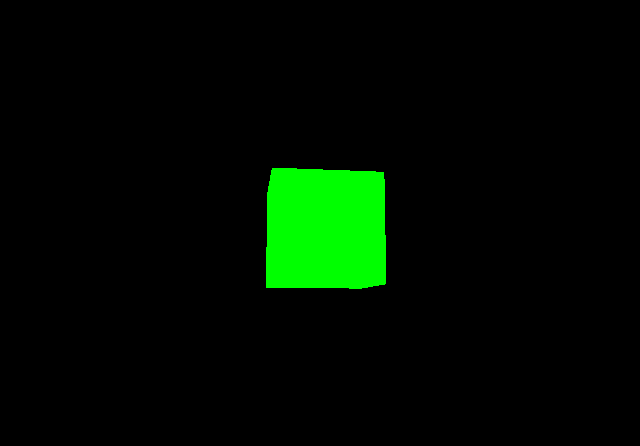
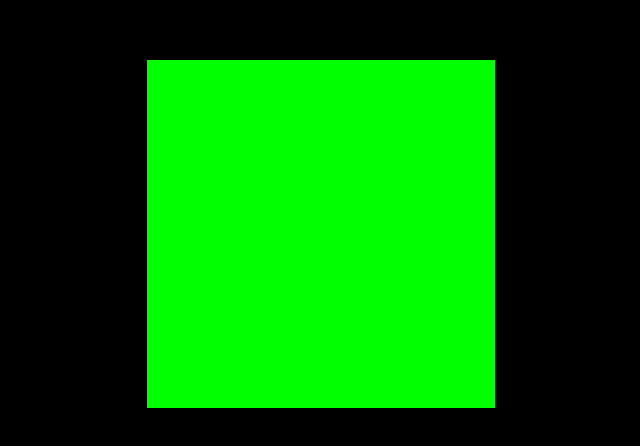
Before and after one commit to JaydipJadhav25/Three-js, a plain HTML site: page index.html in a window 1280 px wide. Shown: the part 166-612 px from the top of the page, without its empty margins (319-959 px from the left). Drawn offline with nearby package versions, Linux system fonts and the light colour scheme.

Commit message:
this is basic three js code file

```diff
--- /dev/null
+++ b/basic.js
@@ -0,0 +1,28 @@
+const scene = new THREE.Scene();
+const camera = new THREE.PerspectiveCamera(
+  75,
+  window.innerWidth / window.innerHeight,
+  0.1,
+  1000
+);
+
+ camera.position.z = 2;
+
+
+//add
+scene.add(camera);
+
+
+const geometry = new THREE.BoxGeometry(1, 1, 1);
+const material = new THREE.MeshBasicMaterial({ color: 0x00ff00  } );
+const mesh = new THREE.Mesh(geometry, material); //add
+
+scene.add(mesh);
+
+
+//render on screne
+const canvas = document.getElementById("main");
+const renderer = new THREE.WebGLRenderer({ canvas });
+renderer.setSize(window.innerWidth, window.innerHeight);//fill height and width
+
+  renderer.render(scene, camera);
--- a/index.html
+++ b/index.html
@@ -16,5 +16,6 @@
 
       <script src="https://cdnjs.cloudflare.com/ajax/libs/three.js/0.160.0/three.min.js" integrity="sha512-vnmn/Qqn6aG0POAc9mIGzjq0IybrvxJXYDafNvp9JSnDGxeF3pbkSqLvf+YGd5ku63pT7sa/jxHn7/d0mU8+tA==" crossorigin="anonymous" referrerpolicy="no-referrer"></script>
     <script  src="script.js"></script>
+    <script  src="basic.js"></script>
 </body>
 </html>
--- a/script.js
+++ b/script.js
@@ -1,27 +1,34 @@
-const scene = new THREE.Scene();
-const camera = new THREE.PerspectiveCamera(
-  75,
-  window.innerWidth / window.innerHeight,
-  0.1,
-  1000
-);
+// const scene = new THREE.Scene();
+// const camera = new THREE.PerspectiveCamera(
+//   75,
+//   window.innerWidth / window.innerHeight,
+//   0.1,
+//   1000
+// );
 
-const geometry = new THREE.BoxGeometry(1, 1, 1);
-const material = new THREE.MeshBasicMaterial({ color: 0x00ff00 });
-const cube = new THREE.Mesh(geometry, material);
-scene.add(cube);
+// const geometry = new THREE.BoxGeometry(1, 1, 1);//cube
+// const material = new THREE.MeshBasicMaterial({ color: 0x00ff00  } );
+// const cube = new THREE.Mesh(geometry, material);//create cube
 
-camera.position.z = 5;
+// scene.add(cube);
 
-const canvas = document.getElementById("main");
-const renderer = new THREE.WebGLRenderer({ canvas });
-renderer.setSize(window.innerWidth, window.innerHeight);
+// camera.position.z = 2;
 
-function animate() {
-  window.requestAnimationFrame(animate);
-  renderer.render(scene, camera);
-  cube.rotation.x += 0.01;
-  cube.rotation.y += 0.01;
-}
 
-animate();
+
+
+
+// const canvas = document.getElementById("main");
+// const renderer = new THREE.WebGLRenderer({ canvas });
+// renderer.setSize(window.innerWidth, window.innerHeight); //full size
+
+
+
+// function animate() {
+//   window.requestAnimationFrame(animate);
+//   renderer.render(scene, camera);
+//   // cube.rotation.x += 0.01;
+//   // cube.rotation.y += 0.01;
+// }
+
+// animate();
```
